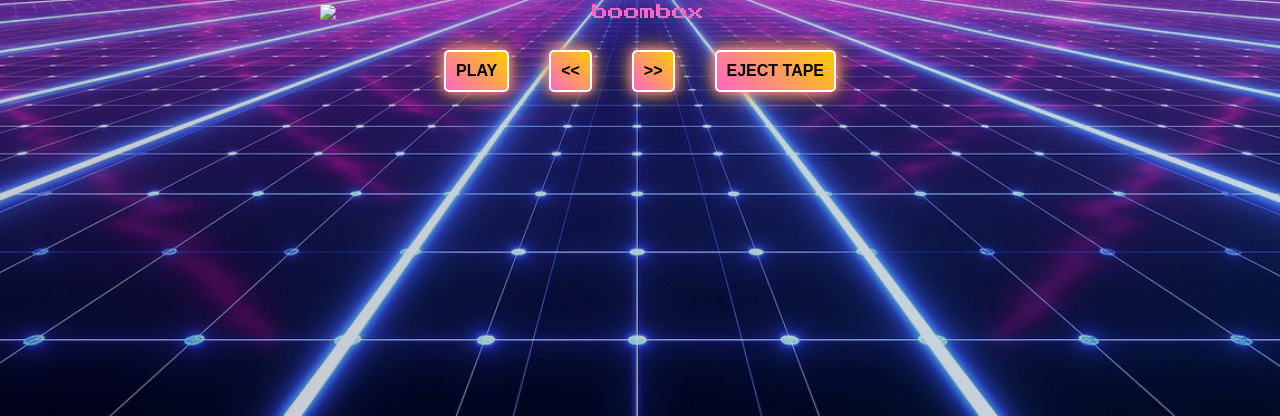
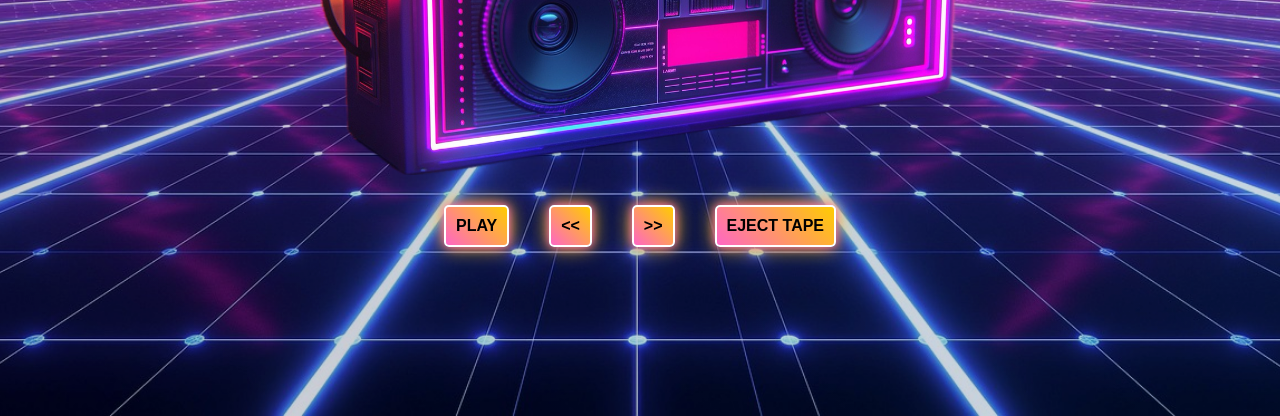
Before and after one commit to adamconkle/mixtape, a plain HTML site: page player.html in a window 1280 px wide. Shown: the part 384-800 px from the top of the page. Drawn offline with Linux system fonts and the light colour scheme.

Commit message:
Update player.html

```diff
--- a/player.html
+++ b/player.html
@@ -83,7 +83,7 @@
 </head>
 <body>
     <h1>Mixtape Player</h1>
-    <img src="boombox.jpg" alt="boombox" width="50%">
+    <img src="boombox.png" alt="boombox" width="50%">
     <div id="player"></div>
     <div class="controls">
         <button id="playPauseButton" onclick="togglePlayPause()">Play</button>
```
